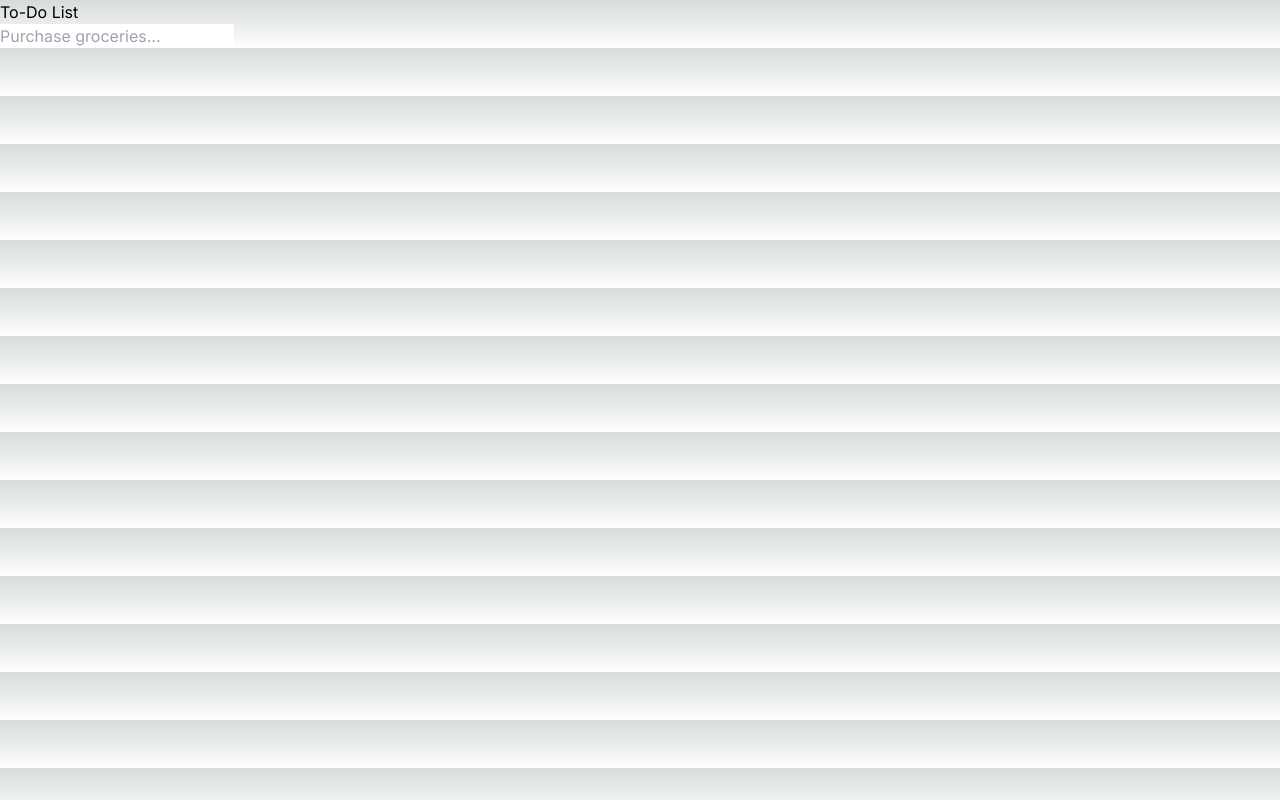
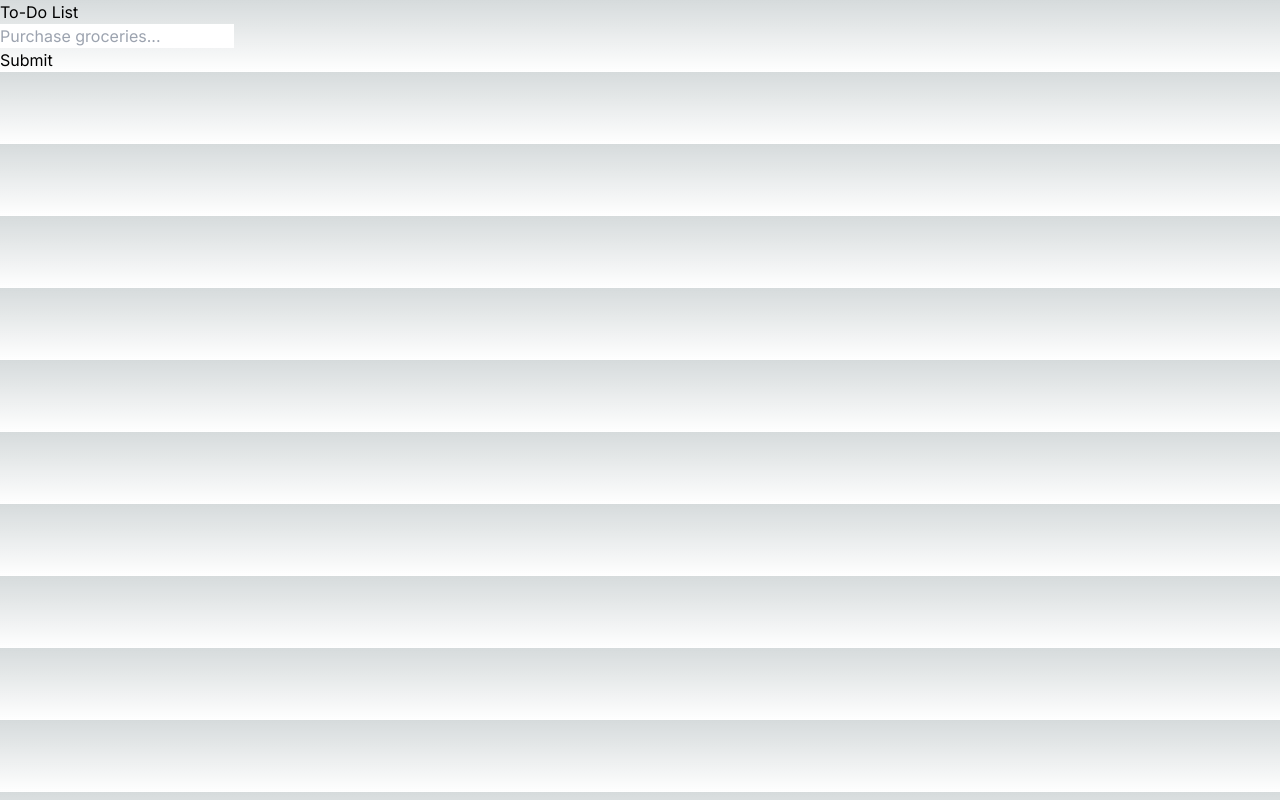
Before and after one commit to ellewright/todo-list, a Next.js app: page / in a window 1280 px wide. Built offline with nearby package versions, Linux system fonts and the light colour scheme.

Commit message:
Add submit button

```diff
--- a/src/components/Home.js
+++ b/src/components/Home.js
@@ -7,6 +7,9 @@ export default function Home() {
         <div className="input-field">
           <input type="text" placeholder="Purchase groceries..."></input>
         </div>
+        <div className="submit-button">
+          <button type="submit">Submit</button>
+        </div>
       </div>
     )
   }
```
